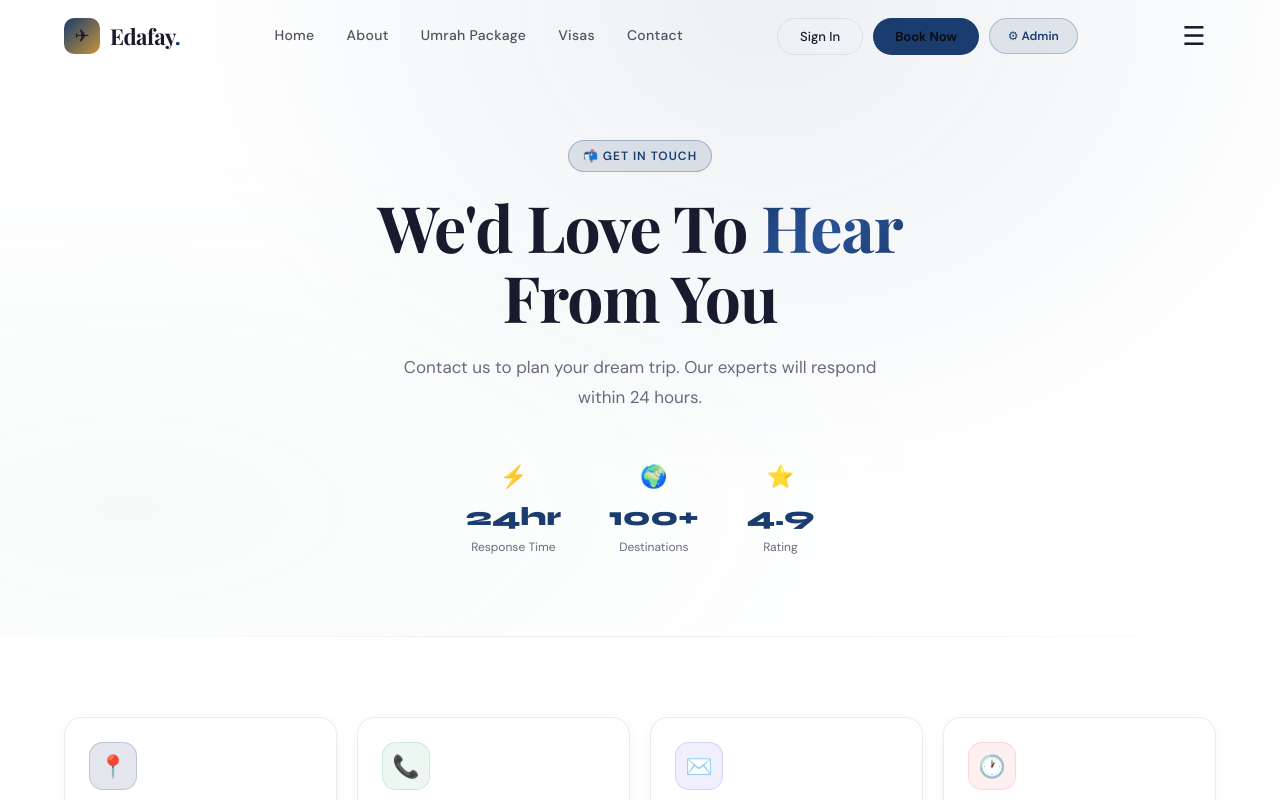
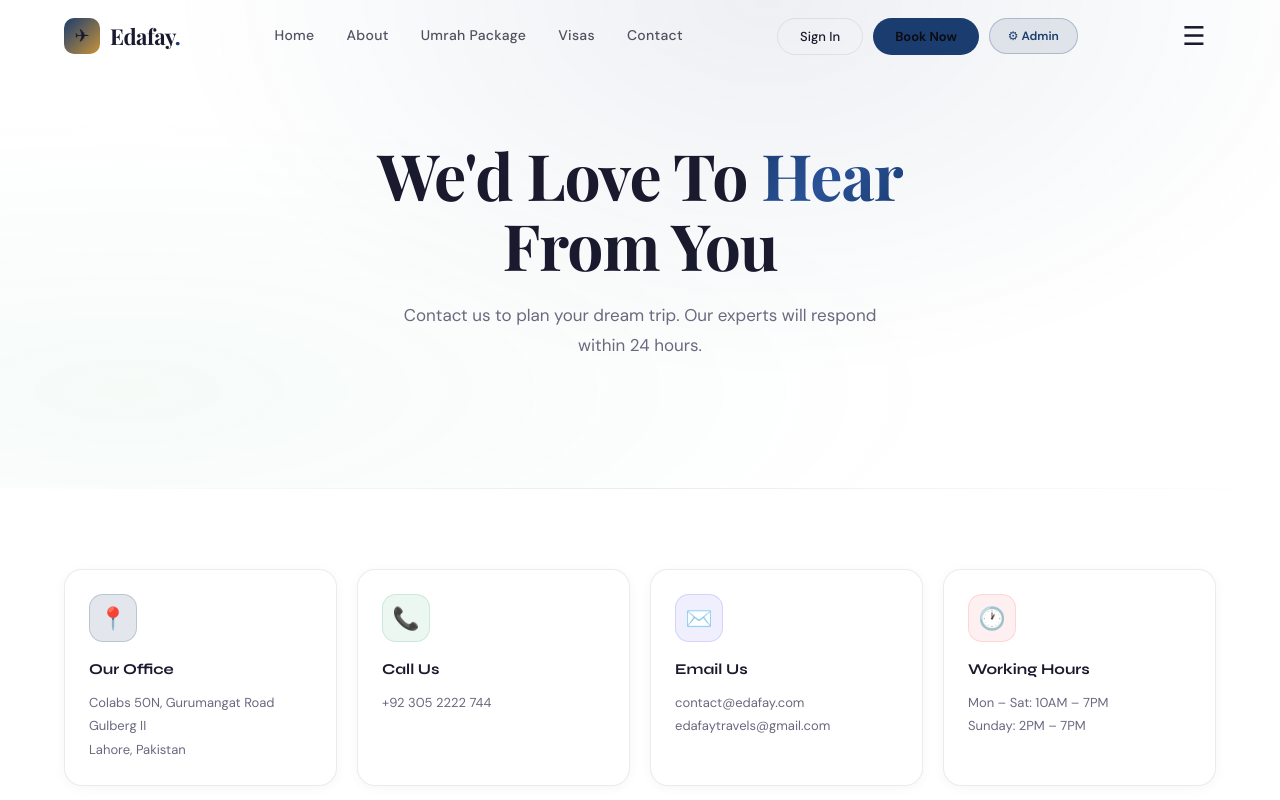
Before and after one commit to Bilalxmughal/EdafayTravels, a React (Vite) app: page / in a window 1280 px wide. Both pictures are taken after a click on the link "Contact". Shown: the top 800 px of the page. Built offline with nearby package versions, Linux system fonts and the light colour scheme; a web font is replaced by a local one.

Commit message:
Contact Page Updated

```diff
--- a/src/Contact.jsx
+++ b/src/Contact.jsx
@@ -112,22 +112,14 @@ export default function Contact() {
         background: `radial-gradient(ellipse at 60% 0%, rgba(26,60,110,0.08) 0%, transparent 55%), radial-gradient(ellipse at 10% 80%, rgba(76,175,125,0.05) 0%, transparent 50%), ${theme.bg}`,
         textAlign: "center",
       }}>
-        <div className="c-badge c-fu" style={{ marginBottom: 20 }}>📬 Get In Touch</div>
+
         <h1 className="c-fu1" style={{ fontFamily: "'Playfair Display',serif", fontSize: "clamp(38px,5vw,72px)", fontWeight: 700, lineHeight: 1.1, letterSpacing: "-1px", marginBottom: 20, color: theme.text }}>
           We'd Love To <span className="c-gradient-text">Hear</span><br /><em>From You</em>
         </h1>
         <p className="c-fu2" style={{ color: theme.textMuted, fontSize: 17, lineHeight: 1.75, maxWidth: 520, margin: "0 auto 48px" }}>
           Contact us to plan your dream trip. Our experts will respond within 24 hours.
         </p>
-        <div className="c-fu3" style={{ display: "flex", justifyContent: "center", gap: 48, flexWrap: "wrap" }}>
-          {[["⚡", "24hr", "Response Time"], ["🌍", "100+", "Destinations"], ["⭐", "4.9", "Rating"]].map(([icon, num, label]) => (
-            <div key={label} style={{ textAlign: "center" }}>
-              <div style={{ fontSize: 22, marginBottom: 4 }}>{icon}</div>
-              <div style={{ fontSize: 26, fontWeight: 800, color: theme.accent, fontFamily: "'Syne',sans-serif" }}>{num}</div>
-              <div style={{ fontSize: 12, color: theme.textMuted, marginTop: 2 }}>{label}</div>
-            </div>
-          ))}
-        </div>
+
       </section>
 
       <div className="c-divider" />
@@ -204,7 +196,7 @@ export default function Contact() {
       {/* ── FAQ ── */}
       <section style={{ padding: "80px 5%", background: `radial-gradient(ellipse at 50% 50%, rgba(26,60,110,0.04) 0%, transparent 60%), ${theme.bg}` }}>
         <div style={{ textAlign: "center", marginBottom: 52 }}>
-          <div className="c-badge" style={{ marginBottom: 16 }}>❓ FAQ</div>
+
           <h2 style={{ fontFamily: "'Playfair Display',serif", fontSize: "clamp(28px,3.5vw,46px)", fontWeight: 700, marginBottom: 14, color: theme.text }}>
             Frequently Asked <span className="c-gradient-text">Questions</span>
           </h2>
```
